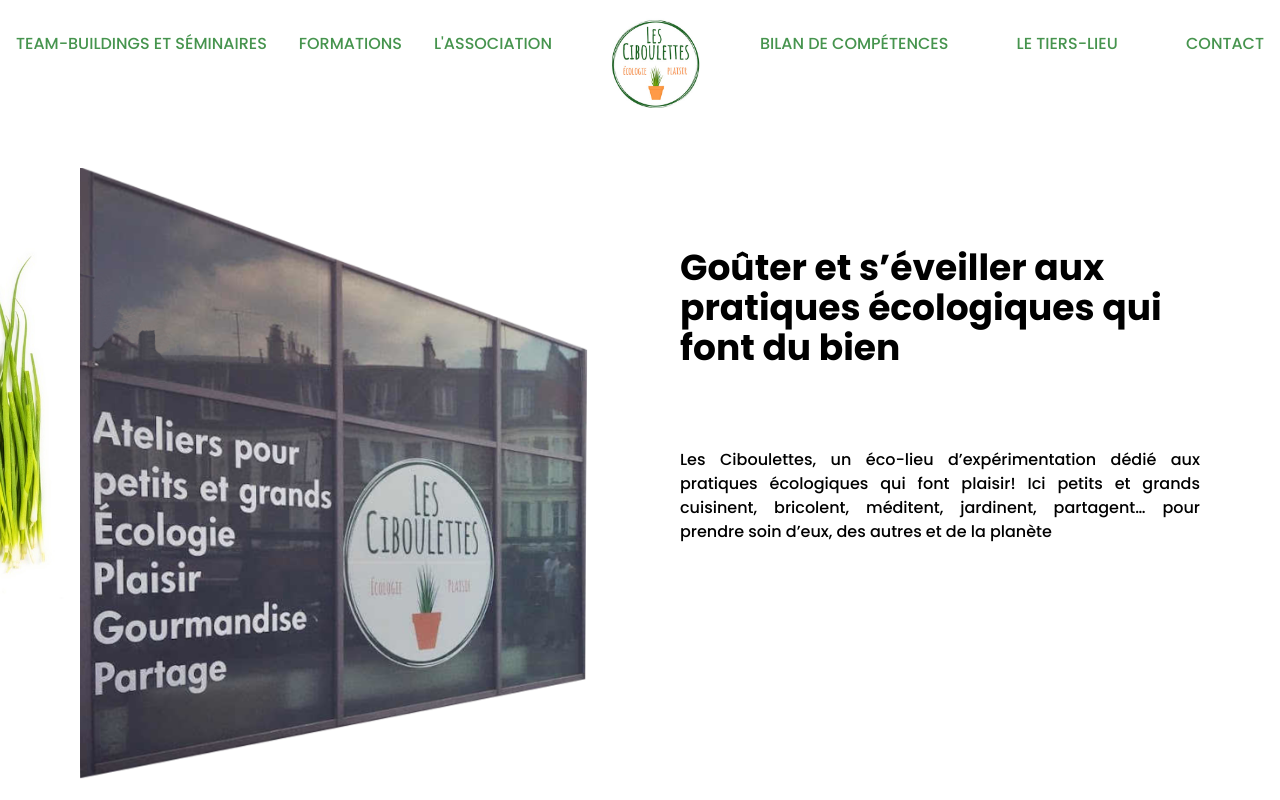
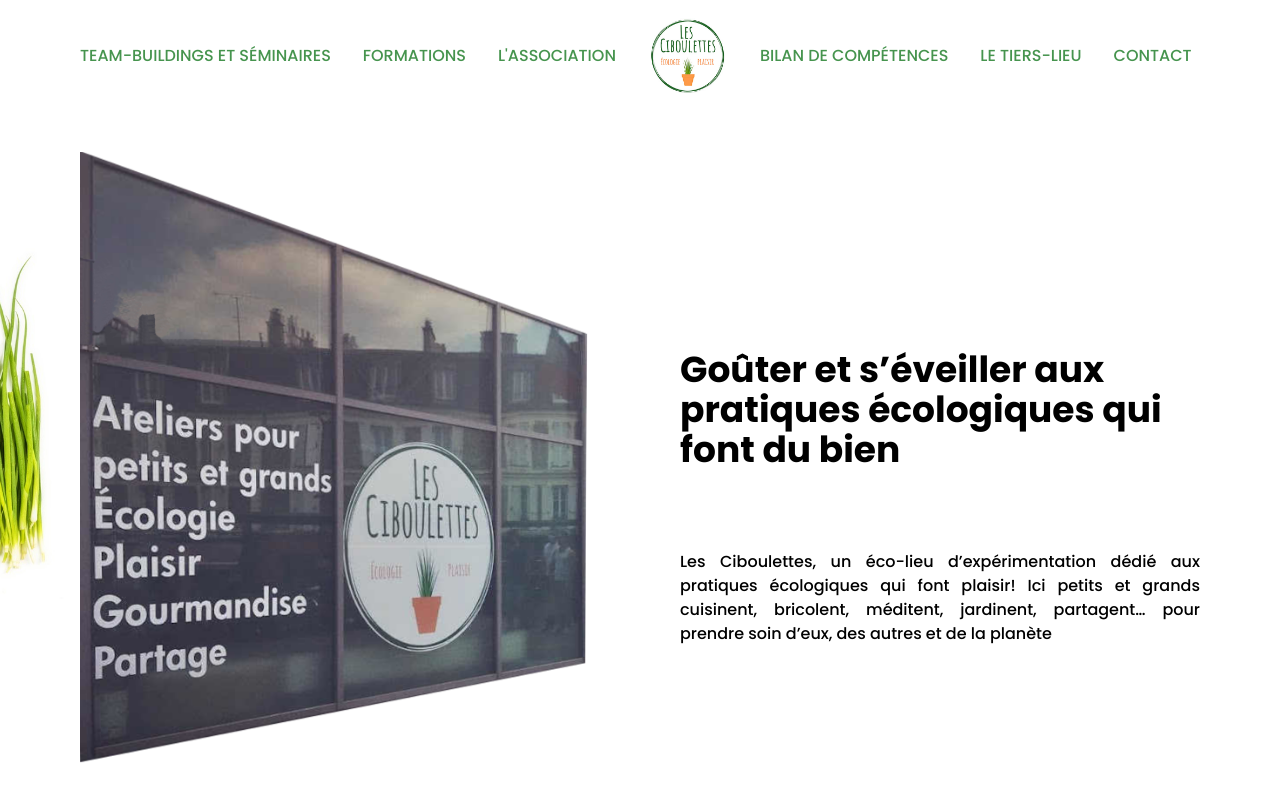
Before and after one commit to cchampou/ciboulettes, a React (Vite) app: page / in a window 1280 px wide. Built offline with nearby package versions, Linux system fonts and the light colour scheme.

Commit message:
refactor: cleaner header

```diff
--- a/src/components/homepage/FixedBackground.ts
+++ b/src/components/homepage/FixedBackground.ts
@@ -14,6 +14,7 @@
   width: 20vw;
 
   @media (max-width: 480px) {
+    height: 60vh;
     width: 100vw;
     left: -50vw;
   }
--- a/src/components/navigation/header/Header.tsx
+++ b/src/components/navigation/header/Header.tsx
@@ -1,29 +1,31 @@
 import React from 'react';
-import { NavLink } from 'react-router-dom';
 import logo from '../../../assets/logo-rond.jpg';
 import Link from './link/Link';
+import {
+  DesktopLinks,
+  HeaderBurgerWrapper,
+  HeaderLogoContainer,
+  HeaderMainContainer,
+} from './styles';
 
 function Header() {
   return (
-    <div className="container mx-auto py-4 flex flex-row justify-center content-center">
-      <div className="flex-1 justify-between flex">
+    <HeaderMainContainer>
+      <DesktopLinks>
         <Link to="/" label="Team-Buildings et Séminaires" />
         <Link to="/" label="Formations" />
         <Link to="/" label="L'association" />
-      </div>
-      <div className="flex-0 mx-10">
-        <img
-          src={logo}
-          alt="Logo Les Ciboulettes rond"
-          className="rounded-full h-24"
-        />
-      </div>
-      <div className="flex-1 flex justify-between">
+      </DesktopLinks>
+      <HeaderLogoContainer>
+        <img src={logo} alt="Logo Les Ciboulettes rond" />
+      </HeaderLogoContainer>
+      <HeaderBurgerWrapper>Menu</HeaderBurgerWrapper>
+      <DesktopLinks style={{ justifyContent: 'flex-start' }}>
         <Link to="/" label="Bilan de compétences" />
         <Link to="/" label="Le Tiers-Lieu" />
         <Link to="/" label="Contact" />
-      </div>
-    </div>
+      </DesktopLinks>
+    </HeaderMainContainer>
   );
 }
 
--- a/src/components/navigation/header/styles.ts
+++ b/src/components/navigation/header/styles.ts
@@ -0,0 +1,41 @@
+import styled from '@emotion/styled';
+import { desktop } from '../../../styles/mediaQueries';
+
+export const HeaderMainContainer = styled('div')`
+  display: flex;
+  justify-content: center;
+  align-items: center;
+  margin: 0 4rem;
+  position: relative;
+`;
+
+export const HeaderBurgerWrapper = styled('div')`
+  position: absolute;
+  right: 0;
+
+  ${desktop} {
+    display: none;
+  }
+`;
+
+export const HeaderLogoContainer = styled('div')`
+  width: 5rem;
+  height: 5rem;
+  margin: 1rem;
+  flex-shrink: 0;
+
+  img {
+    width: 100%;
+    height: 100%;
+  }
+`;
+
+export const DesktopLinks = styled('div')`
+  flex: 1;
+  justify-content: flex-end;
+  display: none;
+
+  ${desktop} {
+    display: flex;
+  }
+`;
--- a/src/pages/Homepage.tsx
+++ b/src/pages/Homepage.tsx
@@ -5,7 +5,7 @@
   return (
     <>
       <FixedBackground />
-      <div className="flex md:flex-row flex-col mt-10">
+      <div className="flex md:flex-row flex-col mt-10 items-center">
         <div className="flex-1 mx-10 text-center">
           <img src={facade} alt="Les locaux des Ciboulettes" />
         </div>
--- /dev/null
+++ b/src/styles/mediaQueries.ts
@@ -0,0 +1,3 @@
+export const tablet = '@media (min-width: 768px)';
+
+export const desktop = '@media (min-width: 1200px)';
--- a/src/types/assets.d.ts
+++ b/src/types/assets.d.ts
@@ -2,3 +2,8 @@
   const value: string;
   export = value;
 }
+
+declare module '*.png' {
+  const value: string;
+  export = value;
+}
```
